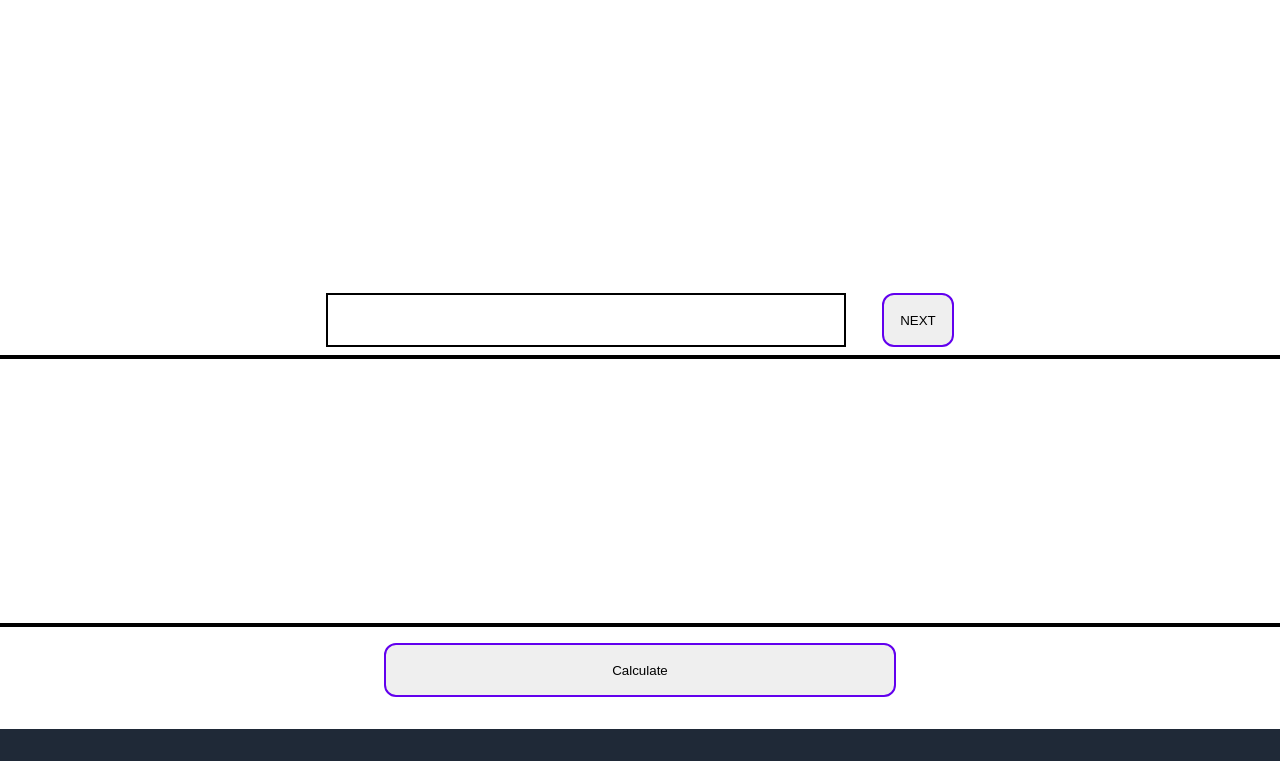
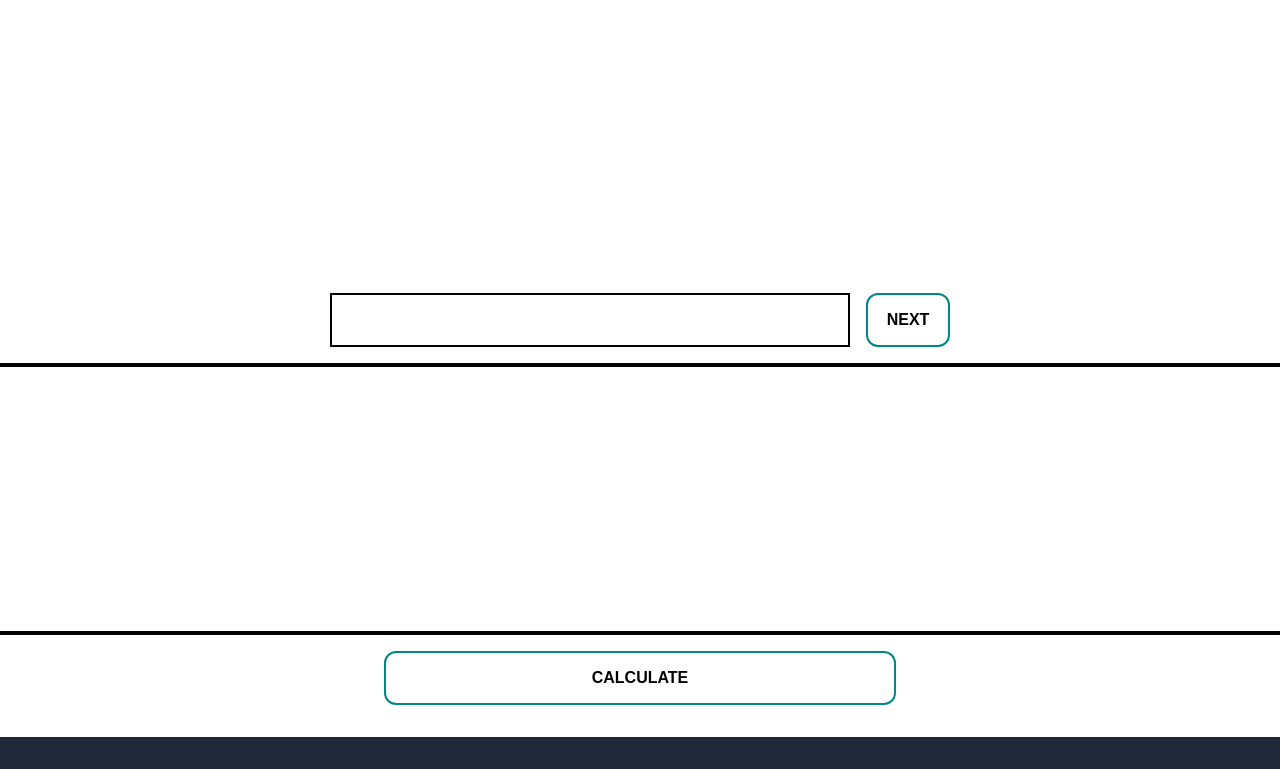
Before and after one commit to rtw369/FormulaCalculatorWebsite, a website with bundled scripts: page index.html in a window 1280 px wide. Shown: the part 89-858 px from the top of the page. Built offline with nearby package versions, Linux system fonts and the light colour scheme.

Commit message:
Updated design

```diff
--- a/Javascript/DOM.js
+++ b/Javascript/DOM.js
@@ -50,10 +50,10 @@ function degOrRad() {
     isDegree = !isDegree;
 
     if (isDegree) {
-        degRad.textContent = "deg";
+        degRad.textContent = "DEG";
     }
     else {
-        degRad.textContent = "rad";
+        degRad.textContent = "RAD";
     }
 }
 
--- a/index.html
+++ b/index.html
@@ -10,20 +10,20 @@
 
     <body>
         <div class="header">Formula Calculator
-            <button id="degRad">deg</button>
+            <button id="degRad">DEG</button>
         </div>
         <div class="container">
             <div class="output"></div>
             <div class="content">
                 <div class="formulaInput">
                     <input type="text" id="formulaInput">
-                    <span id="formulaError"></span>
+                    <button id="inputBtn">NEXT</button>
                 </div>
-                <button id="inputBtn">NEXT</button>
+                <span id="formulaError"></span>
             </div>
             <div id="variables"></div>
             <span id="variableError"></span>
-            <button id="calculate">Calculate</button>
+            <button id="calculate">CALCULATE</button>
         </div>
         <div class="footer"></div>
     </body>
--- a/style.css
+++ b/style.css
@@ -7,9 +7,10 @@ body {
     font-family: 'Courier New', Courier, monospace;
 }
 
-#formulaInput {
+.formulaInput {
     display: flex;
-    flex-direction: column;
+    flex-direction: row;
+    gap: 16px;
 }
 
 span {
@@ -17,15 +18,18 @@ span {
 }
 
 button {
-    width: 72px;
+    width: 84px;
     height: 54px;
-    border: 2px solid #6200ee;
+    border: 2px solid #018786;
+    background-color: #FFFFFF;
     border-radius: 12px;
     transition-duration: 0.4s;
+    font-size: 16px;
+    font-weight: bold;
 }
 
 button:hover {
-    background-color: #6200EE;
+    background-color: #018786;
     color: #FFFFFF;
 }
 
@@ -46,6 +50,10 @@ button:hover {
     color: #FFFFFF;
 }
 
+#degRad:hover {
+    background-color: #018786;
+}
+
 .container {
     display: flex;
     flex-direction: column;
@@ -53,6 +61,7 @@ button:hover {
     align-items: center;
     gap: 8px;
     padding: 32px;
+    /*background-color: #6200ee;*/
 }
 
 .output {
@@ -67,9 +76,10 @@ button:hover {
 
 .content {
     display: flex;
+    flex-direction: column;
     justify-content: space-between;
     align-items: center;
-    gap: 36px;
+    gap: 8px;
 }
 
 #formulaInput {
@@ -79,7 +89,12 @@ button:hover {
 #variables {
     width: 1536px;
     height: 256px;
-    border: 4px solid black;
+    /*
+    border: 4px solid #018786;
+    background-color: #03dac6;
+    */
+    border: 4px solid #000;
+    background-color: #FFFFFF;
     padding-top: 8px;
     display: flex;
     flex-direction: row;
@@ -91,14 +106,14 @@ input {
     font-size: 24px;
     width: 256px;
     height: 48px;
-    border: 2px solid black;
+    border: 2px solid #000;
 }
 
 .values {
     width: 474px;
     height: 54px;
     font-size: 36px;
-    background-color: grey;
+    background-color: #018786;
     display: flex;
     justify-content: space-between;
     align-items: center;
```
